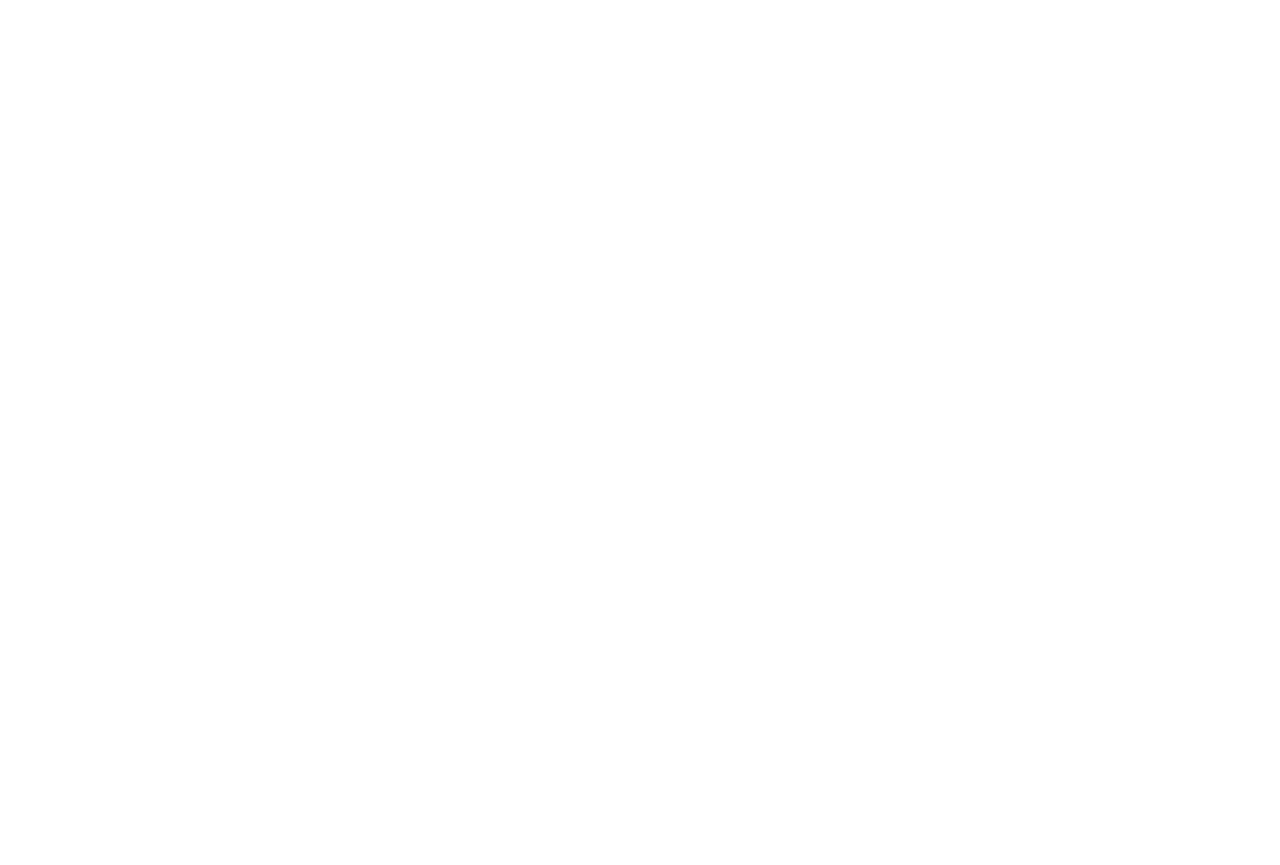
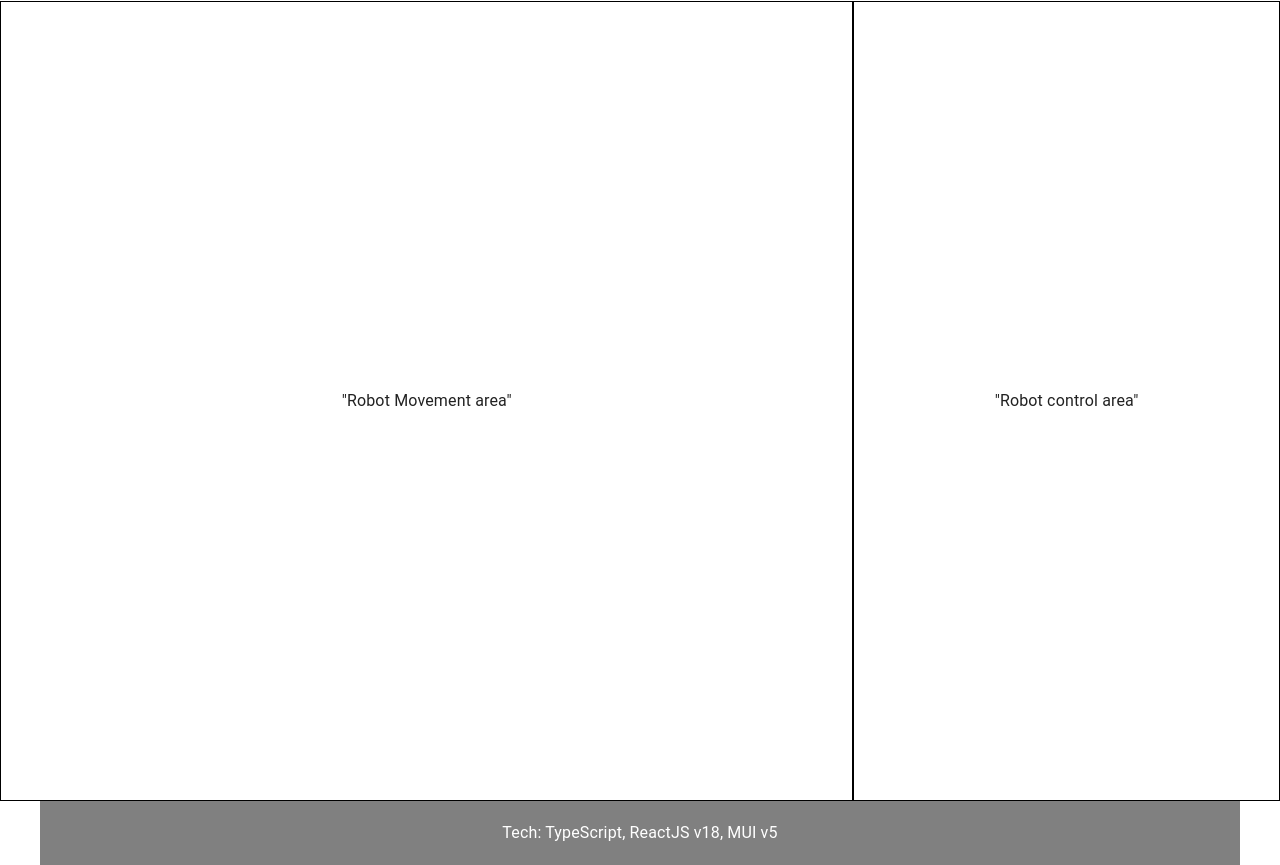
Before and after one commit to naveen-upbeat-sg/robot-vacuum-tracker, a React app: page / in a window 1280 px wide. Shown: the part 171-1036 px from the top of the page. Before the commit the page ends 800 px from the top, so only its background shows below. Built offline with nearby package versions, Linux system fonts and the light colour scheme.

Commit message:
Basic Header, Main and Footer containers

```diff
--- a/public/index.html
+++ b/public/index.html
@@ -7,7 +7,8 @@
     <title>React + Webpack + TypeScript</title>
   </head>
   <body>
-    <h1>Hello React + Webpack + Typescript!</h1>
+    <!-- <h1>Hello React + Webpack + Typescript!</h1> -->
+    <br />
     <div id="root"></div>
   </body>
 </html>
--- /dev/null
+++ b/src/components/Footer.tsx
@@ -0,0 +1,22 @@
+import React, { Fragment } from 'react';
+
+import { Container } from '@mui/material';
+
+const Footer = () => {
+  return (
+    <Fragment>
+      <Container
+        sx={{
+          display: 'flex',
+          padding: '20px',
+          justifyContent: 'center',
+          backgroundColor: 'GrayText',
+          color:'white'
+        }}>
+        Tech: TypeScript, ReactJS v18, MUI v5
+      </Container>
+    </Fragment>
+  );
+};
+
+export default Footer;
--- a/src/components/Header.tsx
+++ b/src/components/Header.tsx
@@ -5,6 +5,8 @@
 import { AppBar } from "@mui/material";
 import { Toolbar } from "@mui/material";
 import { Typography } from "@mui/material";
+import { Fade } from "@mui/material";
+import { Box } from "@mui/material";
 
 interface Props {
     /**
@@ -32,6 +34,8 @@
   }
 
 
+
+
 const Header = (props: Props) => <React.Fragment>
       <CssBaseline />
       <ElevationScroll {...props}>
@@ -43,6 +47,7 @@
           </Toolbar>
         </AppBar>
       </ElevationScroll>
+
       </React.Fragment>
 
 export default Header;
--- a/src/components/Main.tsx
+++ b/src/components/Main.tsx
@@ -1,7 +1,69 @@
-import React, { Fragment } from 'react'
+import { Box } from '@mui/material';
+import { Fab } from '@mui/material';
+import { useScrollTrigger } from '@mui/material';
+import { Fade } from '@mui/material';
+import React, { Fragment } from 'react';
+import KeyboardArrowUpIcon from '@mui/icons-material/KeyboardArrowUp';
+import { Toolbar } from '@mui/material';
+import { height } from '@mui/system';
 
-const Main = () => <Fragment>
-    This has main content
-</Fragment>
+interface Props {
+  /**
+   * Injected by the documentation to work in an iframe.
+   * You won't need it on your project.
+   */
+  window?: () => Window;
+  children: React.ReactElement;
+}
+
+function ScrollTop(props: Props) {
+  const { children, window } = props;
+  // Note that you normally won't need to set the window ref as useScrollTrigger
+  // will default to window.
+  // This is only being set here because the demo is in an iframe.
+  const trigger = useScrollTrigger({
+    target: window ? window() : undefined,
+    disableHysteresis: true,
+    threshold: 100,
+  });
+
+  const handleClick = (event: React.MouseEvent<HTMLDivElement>) => {
+    const anchor = ((event.target as HTMLDivElement).ownerDocument || document).querySelector(
+      '#back-to-top-anchor'
+    );
+
+    if (anchor) {
+      anchor.scrollIntoView({
+        block: 'center',
+      });
+    }
+  };
+
+  return (
+    <Fade in={trigger}>
+      <Box
+        onClick={handleClick}
+        role='presentation'
+        sx={{ position: 'fixed', bottom: 16, right: 16 }}>
+        {children}
+      </Box>
+    </Fade>
+  );
+}
+const Main = (props: Props) => {
+  console.log(props.children);
+  console.log()
+  return (
+    <Fragment>
+      <Toolbar sx={{ height: '0px' }} id='back-to-top-anchor' disableGutters={true} />
+      {props.children}
+      <ScrollTop {...props}>
+        <Fab size='small' aria-label='scroll back to top'>
+          <KeyboardArrowUpIcon />
+        </Fab>
+      </ScrollTop>
+    </Fragment>
+  );
+};
 
 export default Main;
--- /dev/null
+++ b/src/components/RobotControl.tsx
@@ -0,0 +1,11 @@
+import React, { Fragment } from 'react';
+
+
+const RobotControl = (props: any) => {
+
+    return <Fragment>
+        "Robot control area"
+    </Fragment>
+}
+
+export default RobotControl
--- /dev/null
+++ b/src/components/RobotGrid.tsx
@@ -0,0 +1,31 @@
+import { Grid } from "@mui/material";
+import Grid2 from "@mui/material/Unstable_Grid2/Grid2";
+import React, { Fragment, ReactFragment } from "react";
+
+export type GridSize = {
+    x: number,
+    y: number
+}
+
+interface Props{
+    gridSize: GridSize,
+    children: React.ReactElement;
+}
+
+const RobotGrid = (props: Props) => {
+
+    const {x,y} = props.gridSize;
+
+
+    return <Fragment>
+        {/* <Grid2 sx={{
+            columns: y,
+        }}>
+            <div>{x + ", " + y}</div>
+        </Grid2> */}
+        "Robot Movement area"
+         </Fragment>
+
+}
+
+export default RobotGrid
--- a/src/containers/BasicLayout.tsx
+++ b/src/containers/BasicLayout.tsx
@@ -1,13 +1,65 @@
-import { Typography } from "@mui/material"
-import { Fragment } from "react"
-import Header from "../components/Header"
-import Main from "../components/Main"
+import { SpaceBar } from '@mui/icons-material';
+import { Toolbar } from '@mui/material';
+import { Grid } from '@mui/material';
+import { Box } from '@mui/material';
+import { Container } from '@mui/material';
+import { Typography } from '@mui/material';
+import { Fragment } from 'react';
+import Footer from '../components/Footer';
+import Header from '../components/Header';
+import Main from '../components/Main';
+import RobotControl from '../components/RobotControl';
+import RobotGrid, { GridSize } from '../components/RobotGrid';
 
 const BasicLayout = () => {
-    return <Fragment>
-        <Header><Typography>Robot Vacuum</Typography></Header>
-        <Main></Main>
+  const gridSize: GridSize = {
+    x: 4,
+    y: 4,
+  };
+
+  return (
+    <Fragment>
+      <Header>
+        <div></div>
+      </Header>
+      <br />
+      <Main>
+        <Fragment>
+          <Typography variant='h5'>Work in progress...</Typography>
+          <Typography variant='subtitle1'>Thank you for your patience</Typography>
+          <Grid container sx={{ minHeight: '100vh' }}>
+            <Grid xs={12} md={8}>
+              <Box
+                sx={{
+                  minHeight: '100%',
+                  border: '1px solid #000',
+                  display: 'flex',
+                  justifyContent: 'center',
+                  alignItems:'center'
+                }}>
+                <RobotGrid gridSize={gridSize}>
+                  <div></div>
+                </RobotGrid>
+              </Box>
+            </Grid>
+            <Grid xs={12} md={4}>
+              <Box
+                sx={{
+                  minHeight: '100%',
+                  border: '1px solid #000',
+                  display: 'flex',
+                  justifyContent: 'center',
+                  alignItems:'center'
+                }}>
+                <RobotControl></RobotControl>
+              </Box>
+            </Grid>
+          </Grid>
+          <Footer></Footer>
+        </Fragment>
+      </Main>
     </Fragment>
-}
+  );
+};
 
-export default BasicLayout
+export default BasicLayout;
--- a/src/index.tsx
+++ b/src/index.tsx
@@ -8,11 +8,20 @@
 // div.innerHTML =sayHelloManyTimes(10).join("<br/>");
 // document.body.append(div);
 
-import React from "react";
+import { CssBaseline } from "@mui/material";
+import React, { Fragment } from "react";
 import { createRoot } from "react-dom/client";
 import BasicLayout from "./containers/BasicLayout";
 
 const container = document.getElementById("root");
 const root = createRoot(container);
 //const HelloNode = <Hello />;
-root.render(<BasicLayout />);
+
+const App = () => {
+    return <Fragment>
+        <CssBaseline />
+        <BasicLayout />
+    </Fragment>
+}
+
+root.render(<App />);
```
Also changed, not shown: 2 other files (tests, documents, lock files or other folders).
